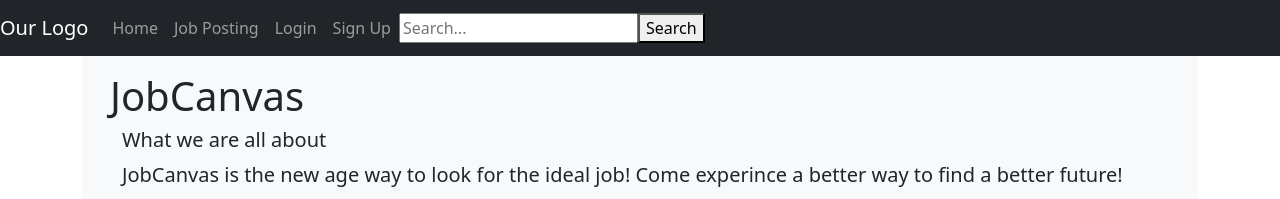
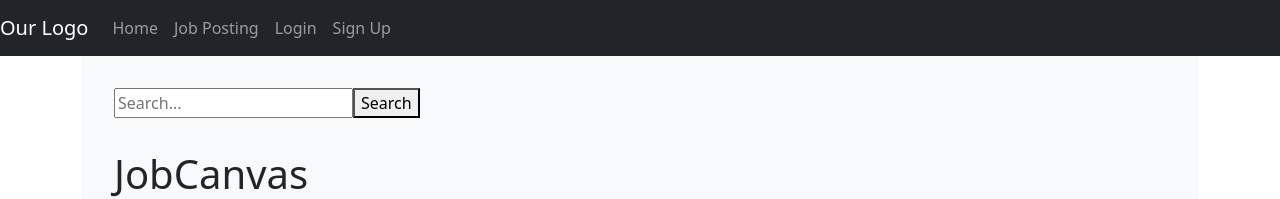
Before and after one commit to kali20987/JobCanvas, a React (Create React App) app in the folder client/: page / in a window 1280 px wide. Shown: the top 199 px of the page. Built offline with nearby package versions, Linux system fonts and the light colour scheme.

Commit message:
placed searchbox on home page only

```diff
--- a/client/src/components/NavBar.js
+++ b/client/src/components/NavBar.js
@@ -1,24 +1,24 @@
 import React from "react";
 import { Link } from "react-router-dom";
 
-import { useState } from 'react'
+// import { useState } from 'react'
 
 export default function Navbar() {
 
-  const [searchInput, setSearchInput] = useState()
+  // const [searchInput, setSearchInput] = useState()
 
-  const API_ID = '039bd7f5';
-  const API_KEY = 'e3e8bbf73557a797731aaadbc6f363fb';
+  // const API_ID = '039bd7f5';
+  // const API_KEY = 'e3e8bbf73557a797731aaadbc6f363fb';
 
 
-  async function jobSearch(input) {
-    const data = await fetch(
-      `https://api.adzuna.com/v1/api/jobs/us/search/1?app_id=${API_ID}&app_key=${API_KEY}&results_per_page=50&title_only=${searchInput}`
-    );
-    const jsonData = await data.json();
-    const jobData = jsonData.results;
-    console.log(jobData);
-  }
+  // async function jobSearch(input) {
+  //   const data = await fetch(
+  //     `https://api.adzuna.com/v1/api/jobs/us/search/1?app_id=${API_ID}&app_key=${API_KEY}&results_per_page=50&title_only=${searchInput}`
+  //   );
+  //   const jsonData = await data.json();
+  //   const jobData = jsonData.results;
+  //   console.log(jobData);
+  // }
 
   return (
     <nav className="navbar navbar-expand-lg navbar-dark bg-dark" id="nav-main">
@@ -43,7 +43,7 @@ export default function Navbar() {
           </li>
         </ul>
 
-        <div className="search-container">
+        {/* <div className="search-container">
 
              <input
               id="input" type="text" className="input" placeholder="Search..."
@@ -51,7 +51,7 @@ export default function Navbar() {
               />
               <button id="searchBtn" className="searchBtn" onClick={jobSearch} >Search</button>
 
-        </div>
+        </div> */}
 
       </div>
     </nav>
--- a/client/src/pages/Home.js
+++ b/client/src/pages/Home.js
@@ -1,4 +1,5 @@
 import React from 'react'
+import { useState } from 'react'
 import planChalkboard from '../images/planChalkboard.jpeg'
 import officeCubes from '../images/officeCubes.jpeg'
 import programPic from '../images/program.png'
@@ -7,12 +8,37 @@ import together from '../images/together.jpeg'
 import 'bootstrap/dist/css/bootstrap.min.css';
 
 
+
 export default function Home() {
+
+  const [searchInput, setSearchInput] = useState()
+
+  const API_ID = '039bd7f5';
+  const API_KEY = 'e3e8bbf73557a797731aaadbc6f363fb';
+
+
+  async function jobSearch(input) {
+    const data = await fetch(
+      `https://api.adzuna.com/v1/api/jobs/us/search/1?app_id=${API_ID}&app_key=${API_KEY}&results_per_page=50&title_only=${searchInput}`
+    );
+    const jsonData = await data.json();
+    const jobData = jsonData.results;
+    console.log(jobData);
+  }
+
     return (
         <div className='home p-3 mb-2 bg-light text-dark'>
-            <div className="container">
+
+        <div className="search-container p-3">
+              <input
+               id="input" type="text" className="input" placeholder="Search..."
+               onChange={(event) => setSearchInput(event.target.value)}
+               />
+               <button id="searchBtn" className="searchBtn" onClick={jobSearch} >Search</button>
+         </div>
+
+            <div className="container p-3">
             <h1>JobCanvas</h1>
-
 
      <section className="whatWereAbout">
       <div className="section-content">
@@ -117,6 +143,7 @@ export default function Home() {
     </section>
 
 
+
             </div>
         </div>
     )
```
